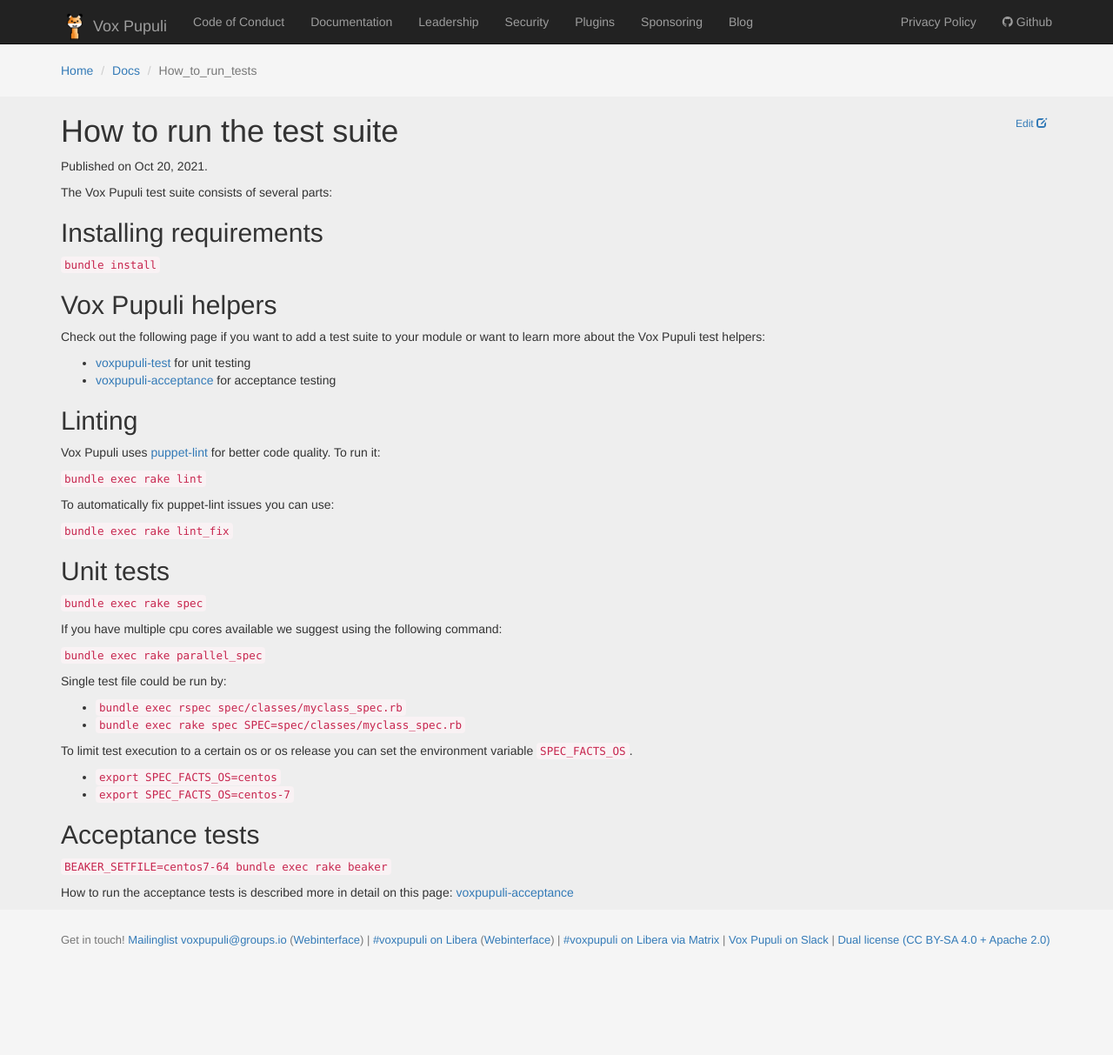
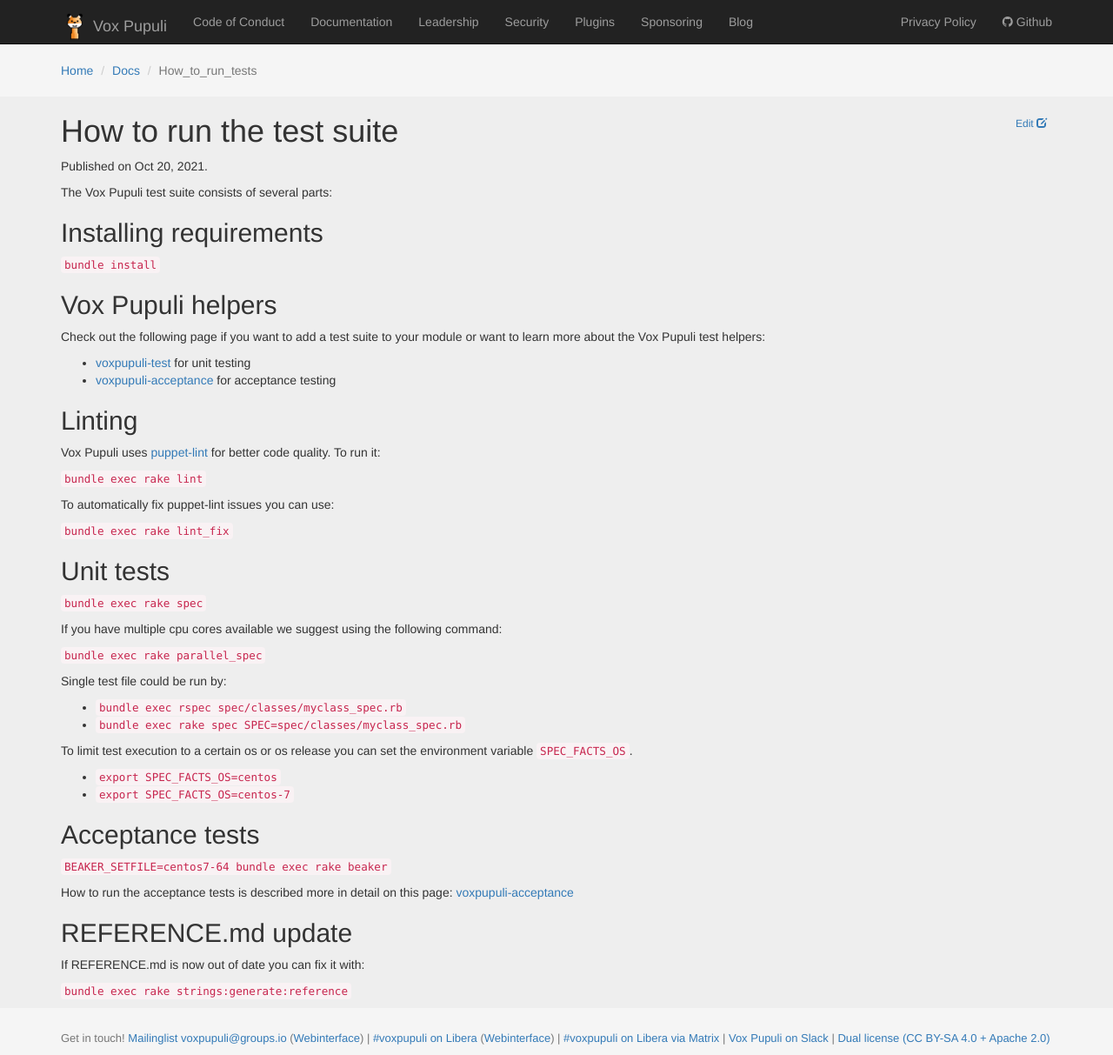
Before and after one commit to voxpupuli/voxpupuli.github.io, a Jekyll site: the page built from _docs/how_to_run_tests.md, in a window 1280 px wide. Shown: the whole page at 87% size. Built offline with Jekyll 4.4.1, drawn with Linux system fonts in a browser that asks for light colours; nearby versions of some CDN libraries; before the commit the page ends 1100 px from its top, so only the background shows below that.

Commit message:
docs/how to run tests: Add snippet for generating REFERENCE.md (#324)
* Add snippet for REFERENCE.md

Signed-off-by: Pat Riehecky <riehecky@fnal.gov>

* how_to_run_tests.md: remove extra space

---------

Signed-off-by: Pat Riehecky <riehecky@fnal.gov>
Co-authored-by: Kenyon Ralph <kenyon@kenyonralph.com>

```diff
--- a/_docs/how_to_run_tests.md
+++ b/_docs/how_to_run_tests.md
@@ -52,3 +52,9 @@
 
 How to run the acceptance tests is described more in detail on this page:
 [voxpupuli-acceptance](https://github.com/voxpupuli/voxpupuli-acceptance/#running-tests)
+
+## REFERENCE.md update
+
+If REFERENCE.md is now out of date you can fix it with:
+
+`bundle exec rake strings:generate:reference`
```
